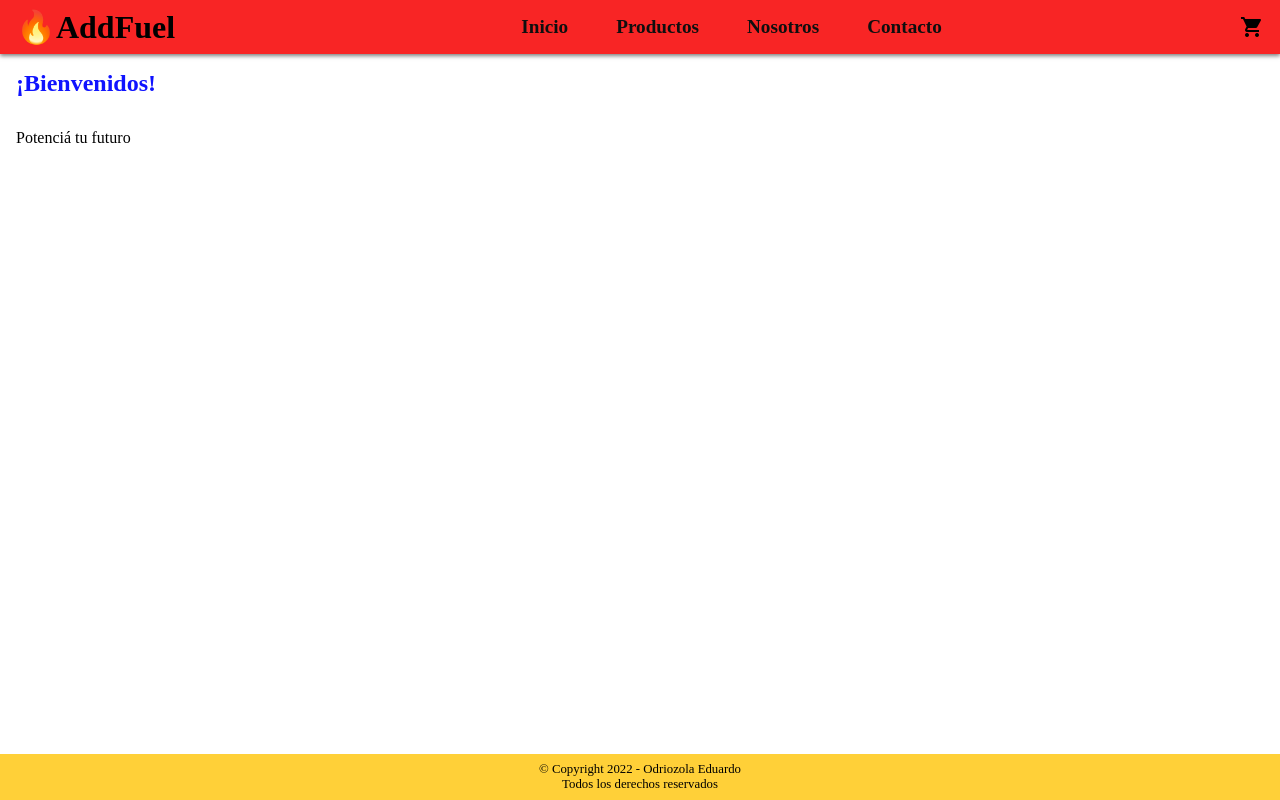
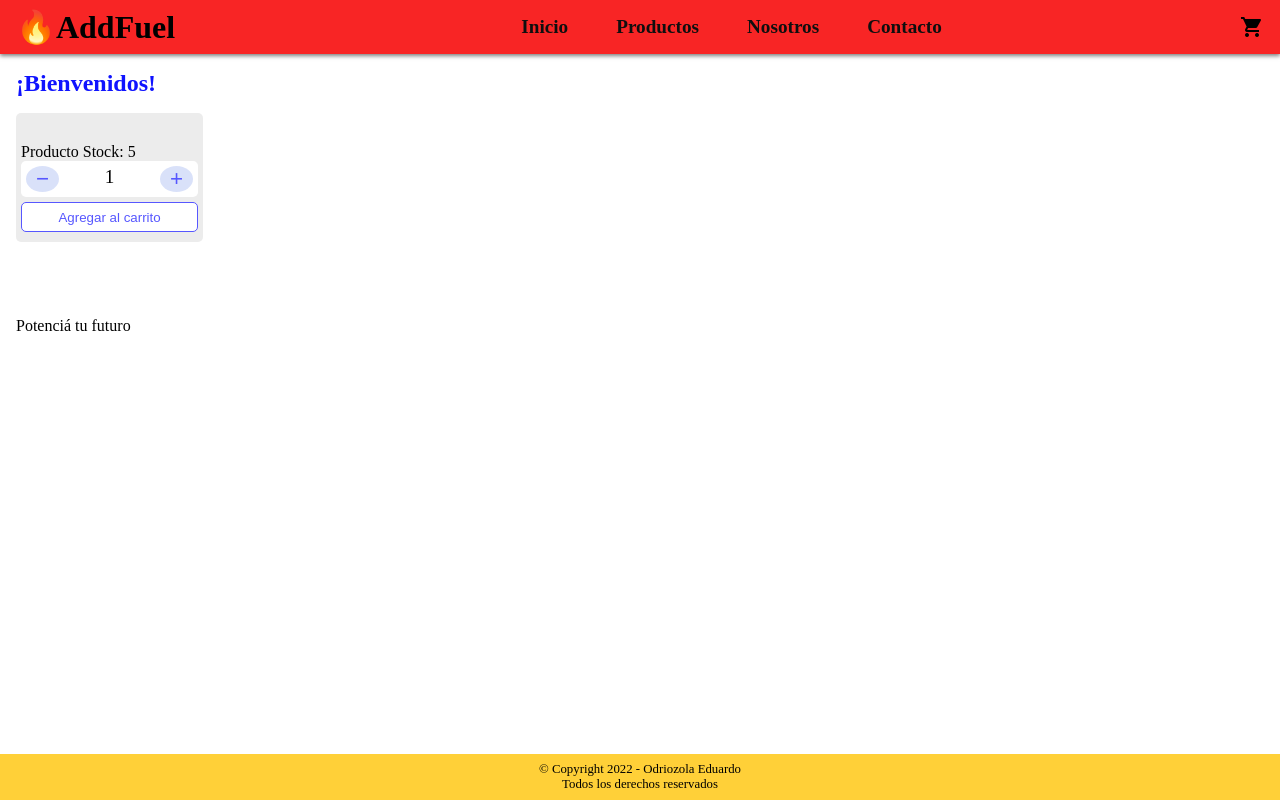
Before and after one commit to garrus3000/app_react, a React (Create React App) app: page / in a window 1280 px wide. Built offline with nearby package versions, Linux system fonts and the light colour scheme.

Commit message:
Desafio 5 'Contador con boton'

```diff
--- a/public/index.html
+++ b/public/index.html
@@ -9,8 +9,6 @@
       name="description"
       content="Web site created using create-react-app"
     />
-    <link rel="apple-touch-icon" href="%PUBLIC_URL%/logo192.png" />
-    <link rel="manifest" href="%PUBLIC_URL%/manifest.json" />
     <link href="https://fonts.googleapis.com/icon?family=Material+Icons"
       rel="stylesheet">
 
--- /dev/null
+++ b/src/components/itemcount/ItemCount.js
@@ -0,0 +1,38 @@
+import React from 'react'
+import { useState } from "react"
+import "./itemcount.css"
+
+function ItemCount({stock, initial, onAdd}) {
+    const [cantidad, setCantidad] = useState(initial)
+
+    const handleSumar = () => {
+        if(cantidad < stock){
+            setCantidad(cantidad + 1)
+        }
+    }
+
+    const handleRestar = () => {
+        if (cantidad > initial)
+        setCantidad(cantidad - 1)
+    }
+
+    function onAdd () {
+        if (stock > 0) {
+            console.log("agregado al carrito por " + cantidad)
+        }
+    }
+
+    return (
+        <div className='itemContainer'>
+            <p>Producto Stock: {stock}</p>
+            <div className='itemContainer__counter'>
+                <button className='itemContainer__counter--btn' onClick={ handleRestar }> − </button>
+                <p>{cantidad}</p>
+                <button className='itemContainer__counter--btn' onClick={ handleSumar }> + </button>
+            </div>
+            <button className='itemContainer__counter--onAdd' onClick={ onAdd }>Agregar al carrito</button>
+        </div>
+    )
+}
+
+export default ItemCount
--- /dev/null
+++ b/src/components/itemcount/itemcount.css
@@ -0,0 +1,58 @@
+.itemContainer {
+    width: 15%;
+    border-radius: 5px;
+    padding: 0 5px;
+    padding-top: 30px;
+    background-color: rgba(128, 128, 128, 0.15);
+
+}
+
+.itemContainer__counter {
+    display: flex;
+    flex-direction: row;
+    justify-content: center;
+    background-color: rgb(255, 255, 255);
+    border-radius: 5px;
+    padding: 5px;
+    margin-bottom: 5px;
+}
+
+.itemContainer__counter p {
+    font-size: 1.2rem;
+    width: 100%;
+    text-align: center;
+}
+
+.itemContainer__counter--btn {
+    padding: 0 10px;
+    color: #5757ff;
+    background-color: transparent;
+    font-size: 1.4rem;
+    font-weight: 300;
+    border: none;
+    border-radius: 50%;
+    background-color: rgba(65, 105, 225, 0.2);
+    cursor: pointer;
+    transition: 0.2s;
+}
+
+.itemContainer__counter--btn:hover {
+    background-color: #5757ff;
+    color: #fff;
+}
+
+.itemContainer__counter--onAdd {
+    width: 100%;
+    height: 30px;
+    border: 1px solid #5757ff;
+    border-radius: 5px;
+    color: #5757ff;
+    background-color: #fff;
+    margin-bottom: 10px;
+    cursor: pointer;
+    transition: 0.2s;
+}
+.itemContainer__counter--onAdd:hover {
+    background-color: #5757ff;
+    color: #fff;
+}
--- a/src/components/itemlistcontainer/ItemListContainer.jsx
+++ b/src/components/itemlistcontainer/ItemListContainer.jsx
@@ -1,9 +1,13 @@
 import React from 'react'
+import ItemCount from '../itemcount/ItemCount'
 import "./itemList.css"
 
 function ItemListContainer() {
     return (
-        <h2 className='itemList'>¡Bienvenidos!</h2>
+        <div className='itemList'>
+            <h2>¡Bienvenidos!</h2>
+            <ItemCount stock={5} initial={1} onAdd/>
+        </div>
     )
 }
 
--- a/src/components/itemlistcontainer/itemList.css
+++ b/src/components/itemlistcontainer/itemList.css
@@ -1,5 +1,9 @@
 
 .itemList {
     padding: 1rem;
+}
+
+.itemList h2 {
     color: #0d11fffd;
+    padding-bottom: 1rem;
 }
```
